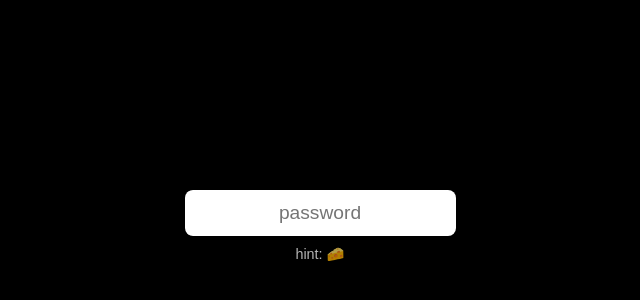
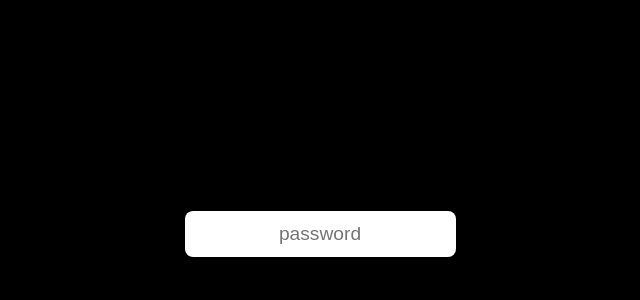
Before and after one commit to tbecannon/tbecannon.github.io, a plain HTML site: page index.html in a window 1280 px wide. Shown: the part 166-466 px from the top of the page, without its empty margins (320-960 px from the left). Drawn offline with Linux system fonts and the light colour scheme.

Commit message:
Update index.html

```diff
--- a/index.html
+++ b/index.html
@@ -67,7 +67,6 @@
 <!-- PASSWORD SCREEN -->
 <div id="passwordScreen">
     <input id="passwordInput" type="password" placeholder="password">
-    <p>hint: 🧀</p>
 </div>
 
 <!-- APP -->
```
